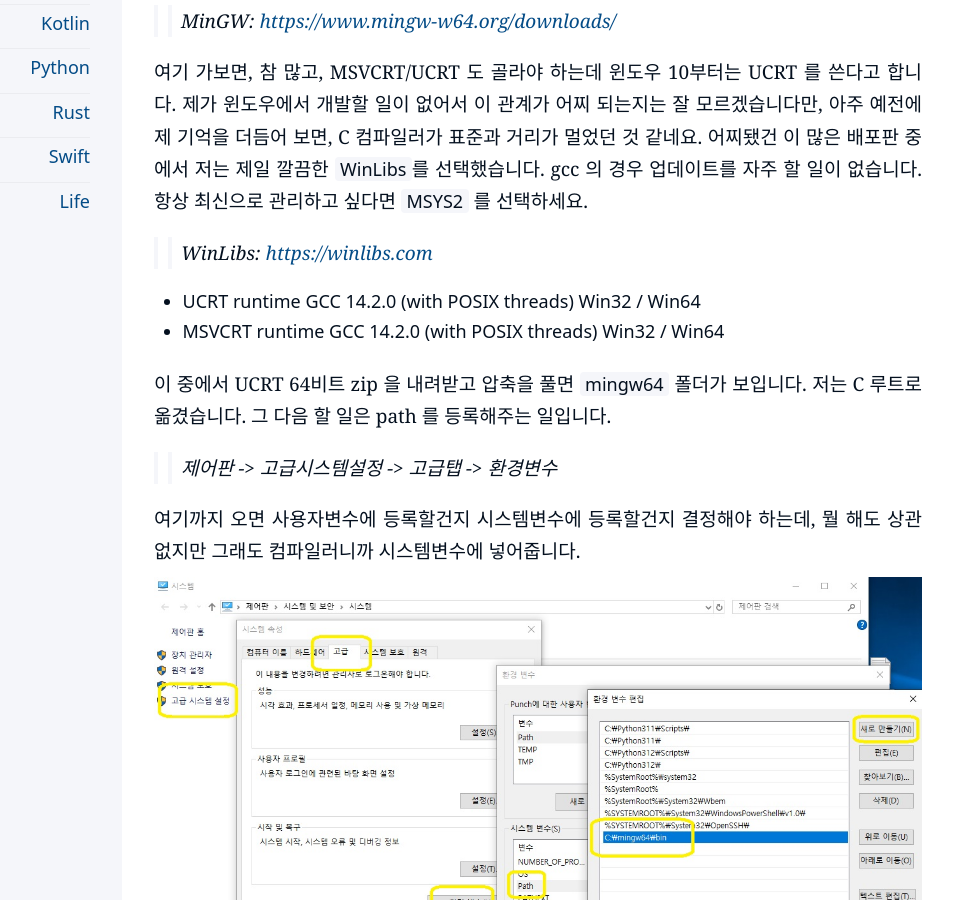
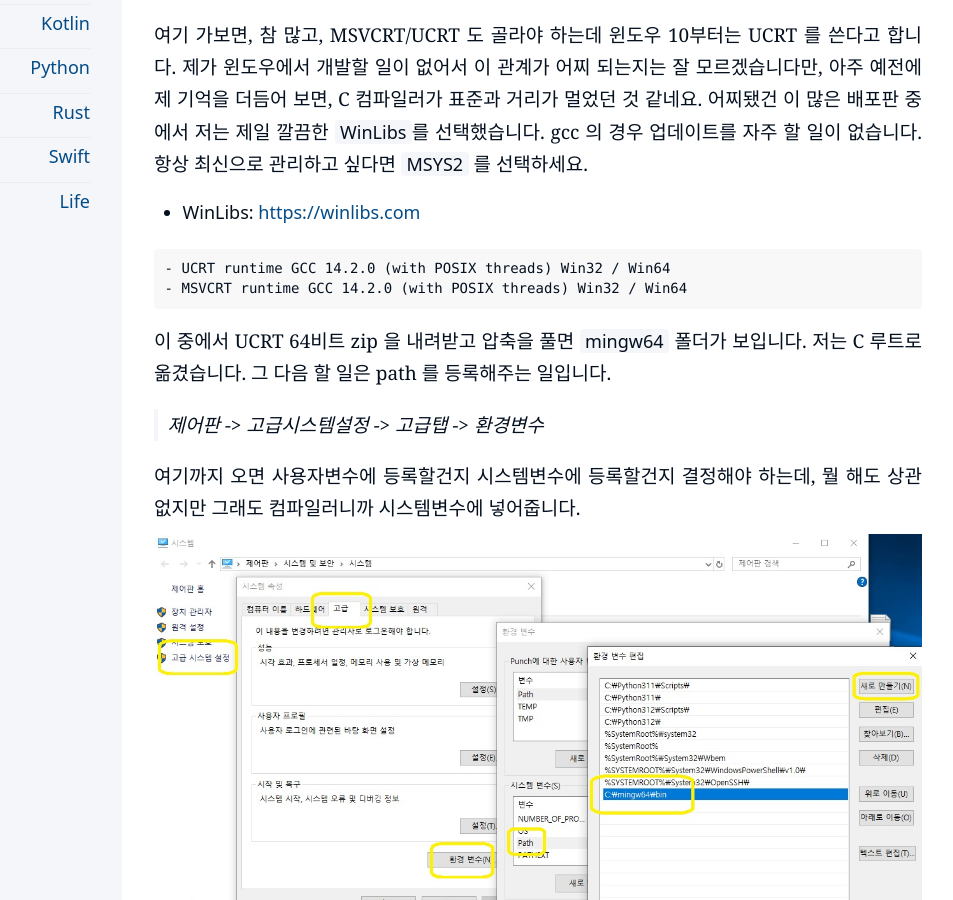
Before and after one commit to kiroshin/kiroshin.github.io, a Jekyll site: the page built from _posts/2024-10-28-rust-windows-install.md, in a window 1280 px wide and 900 px high, scrolled down 4010 px. Shown: the whole window, without its empty margins (198-1151 px from the left). Built offline with Jekyll 4.4.1, drawn with Linux system fonts in a browser that asks for light colours.

Commit message:
Update 2024-10-28-rust-windows-install.md

````diff
--- a/_posts/2024-10-28-rust-windows-install.md
+++ b/_posts/2024-10-28-rust-windows-install.md
@@ -10,7 +10,7 @@ brief: 맥이나 리눅스에서는 간편하게 개발환경을 구축할 수
 맥이나 리눅스에서는 간편하게 개발환경을 구축할 수 있는데, 윈도우에서 유독 번거로운 경우가 종종 있습니다. 이번에 윈도우에서 러스트를 컴파일 할 일이 있어서 개발환경을 구축하다가 짜증나서 기록을 남깁니다.
 
 ### 제일 간편한 방법: Standalone installers
->> <https://forge.rust-lang.org/infra/other-installation-methods.html#standalone-installers>
+* <https://forge.rust-lang.org/infra/other-installation-methods.html#standalone-installers>
 
 위 링크에서 윈도우 버전에 해당하는 인스탈러를 받아서 설치하면 됩니다.
 - `aarch64-pc-windows-msvc`
@@ -45,13 +45,13 @@ available. These components can be acquired through a Visual Studio installer.
 
 만약 위와 같은 화면을 만난다면 윈도우용 빌드툴이 없는 겁니다. `1` 을 선택하면 자동으로 `Visual Studio Community installer` 를 내려받고 설치되는데, 용량이 아주 많이 크죠. 사실 빌드 툴만 있어도 충분합니다. 그래서 그냥 창을 닫아버리고 일단 빌드툴부터 설치하도록 하겠습니다.
 
->> <https://visualstudio.microsoft.com/visual-cpp-build-tools/>
+* <https://visualstudio.microsoft.com/visual-cpp-build-tools/>
 
 현재 Standalone MSVC compiler 2022 버전이 내려받아집니다. 윈도우 11 빌드 툴을 포함하고 있는데 굳이 최신 빌드툴을 내려받을 필요가 없습니다.
 
->> * 2017: <https://aka.ms/vs/15/release/vs_buildtools.exe>
->> * 2019: <https://aka.ms/vs/16/release/vs_buildtools.exe>
->> * 2022: <https://aka.ms/vs/17/release/vs_buildtools.exe>
+* 2017: <https://aka.ms/vs/15/release/vs_buildtools.exe>
+* 2019: <https://aka.ms/vs/16/release/vs_buildtools.exe>
+* 2022: <https://aka.ms/vs/17/release/vs_buildtools.exe>
 
 저는 윈도우 10에 2017 버전을 설치했는데, 아무 문제없네요. 용량도 4G로 제일 적습니다. 2022 버전은 7G 입니다.
 
@@ -131,24 +131,26 @@ stable-x86_64-pc-windows-msvc
 ## 한 김에 gcc 도 설치해 봅시다.
 범용 C의 경우 gcc를 선호합니다. gcc 는 어디든 쓰니까 설치해보죠.
 
->> MinGW: <https://www.mingw-w64.org/downloads/>
+* MinGW: <https://www.mingw-w64.org/downloads/>
 
 여기 가보면, 참 많고, MSVCRT/UCRT 도 골라야 하는데 윈도우 10부터는 UCRT 를 쓴다고 합니다. 제가 윈도우에서 개발할 일이 없어서 이 관계가 어찌 되는지는 잘 모르겠습니다만, 아주 예전에 제 기억을 더듬어 보면, C 컴파일러가 표준과 거리가 멀었던 것 같네요. 어찌됐건 이 많은 배포판 중에서 저는 제일 깔끔한 `WinLibs`를 선택했습니다. gcc 의 경우 업데이트를 자주 할 일이 없습니다. 항상 최신으로 관리하고 싶다면 `MSYS2` 를 선택하세요.
 
->> WinLibs: <https://winlibs.com>
+* WinLibs: <https://winlibs.com>
 
+```
 - UCRT runtime GCC 14.2.0 (with POSIX threads) Win32 / Win64
 - MSVCRT runtime GCC 14.2.0 (with POSIX threads) Win32 / Win64
+```
 
 이 중에서 UCRT 64비트 zip 을 내려받고 압축을 풀면 `mingw64` 폴더가 보입니다. 저는 C 루트로 옮겼습니다. 그 다음 할 일은 path 를 등록해주는 일입니다.
 
->> 제어판 -> 고급시스템설정 -> 고급탭 -> 환경변수
+> 제어판 -> 고급시스템설정 -> 고급탭 -> 환경변수
 
 여기까지 오면 사용자변수에 등록할건지 시스템변수에 등록할건지 결정해야 하는데, 뭘 해도 상관없지만 그래도 컴파일러니까 시스템변수에 넣어줍니다.
 
 ![MinGW Lib Path](/assets/mingw-lib-windows-path.jpg)
 
->> 스크롤 내려서 path 선택 -> 편집 :: 여기서 새로만들기 -> `c:\mingw64\bin` -> 확인
+> 스크롤 내려서 path 선택 -> 편집 :: 여기서 새로만들기 -> `c:\mingw64\bin` -> 확인
 
 이렇게 했으면 커맨드라인에서 확인해봅니다.
 
````
